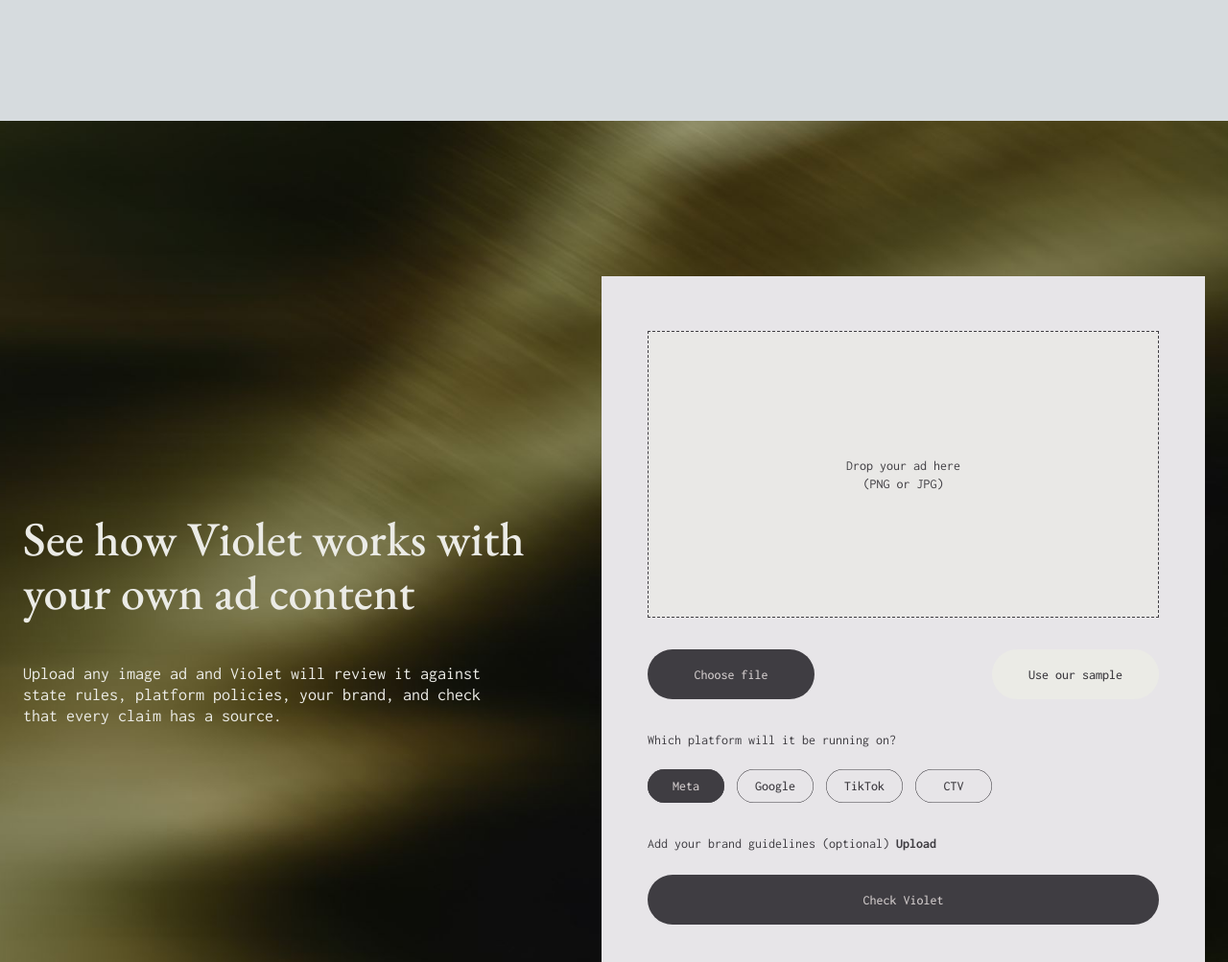
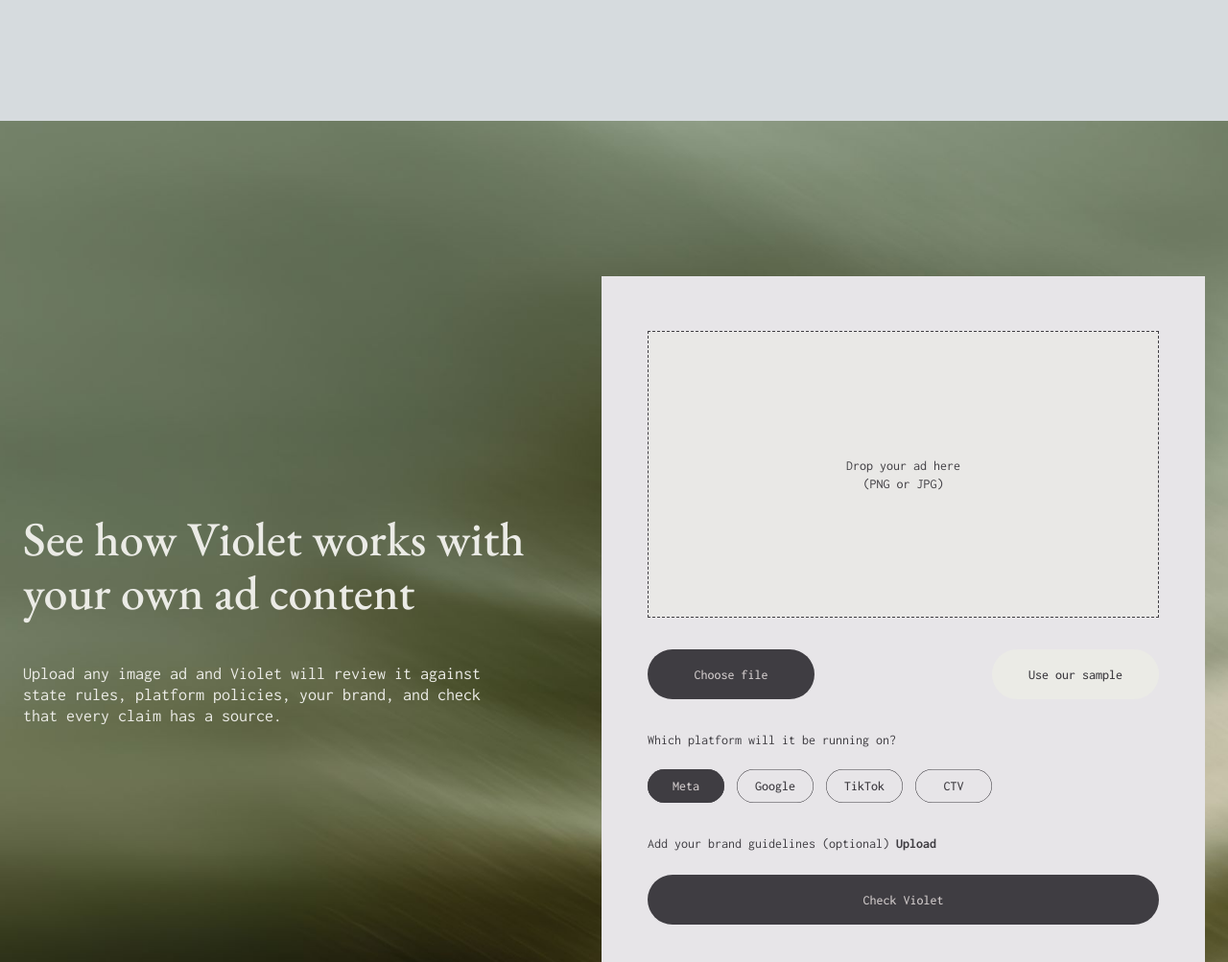
Before and after one commit to Kind-Human-Studio/violet-site, a plain HTML site: page index.html in a window 1280 px wide. Shown: the part 2640-3643 px from the top of the page at 96% size. Drawn offline with nearby package versions, Linux system fonts and the light colour scheme.

Commit message:
Use the updated background for the See how Violet works section
Co-Authored-By: Claude Opus 5.5 <noreply@anthropic.com>

```diff
--- a/assets/styles.css
+++ b/assets/styles.css
@@ -234,7 +234,7 @@ h2 {
 /* Try it */
 .try {
   padding: 162px 0 194px;
-  background: #2d2c18 url("img/hero-bottom.jpg") center / cover no-repeat;
+  background: #686e52 url("img/try-bg.jpg") center / cover no-repeat;
 }
 .try .split-text { align-self: center; color: var(--paper); }
 .try .split-text h2 { font-weight: 500; }
```
Also changed, not shown: assets/img/hero-bottom.jpg (deleted), assets/img/try-bg.jpg (added).
